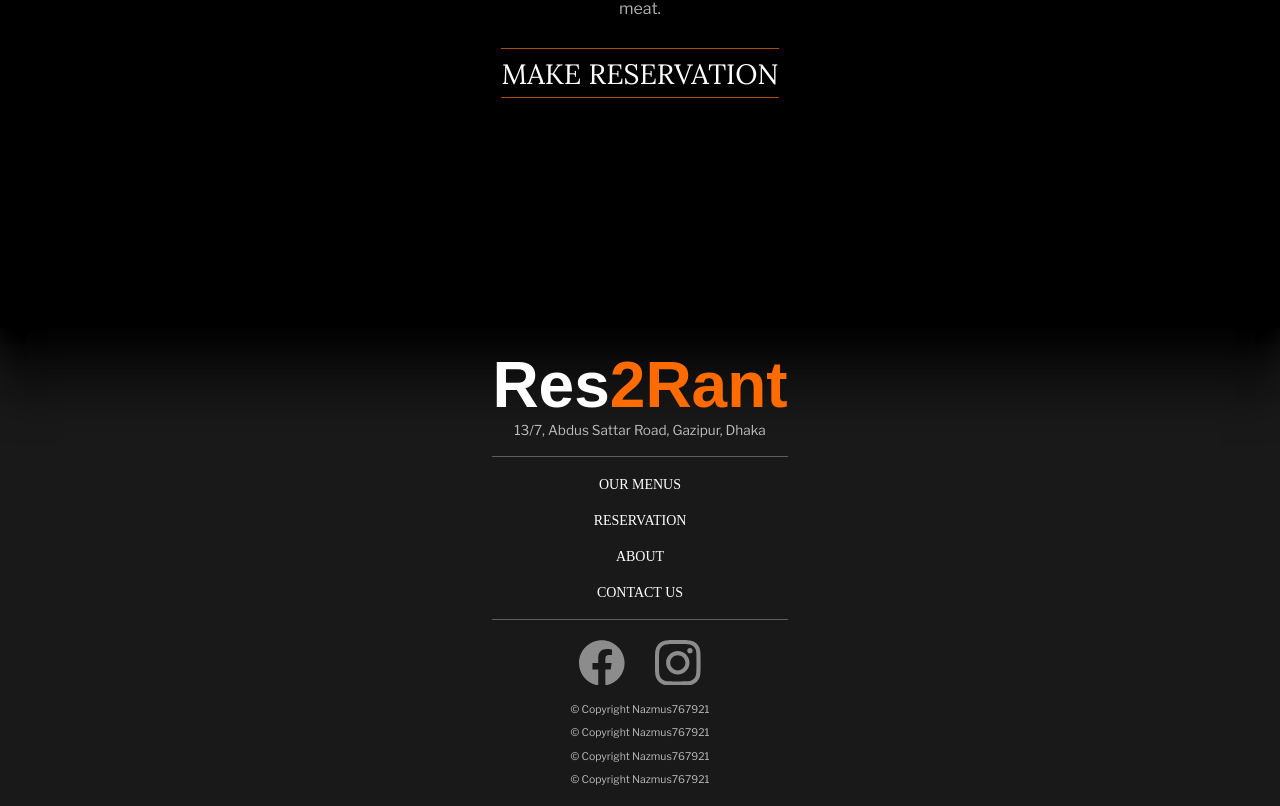
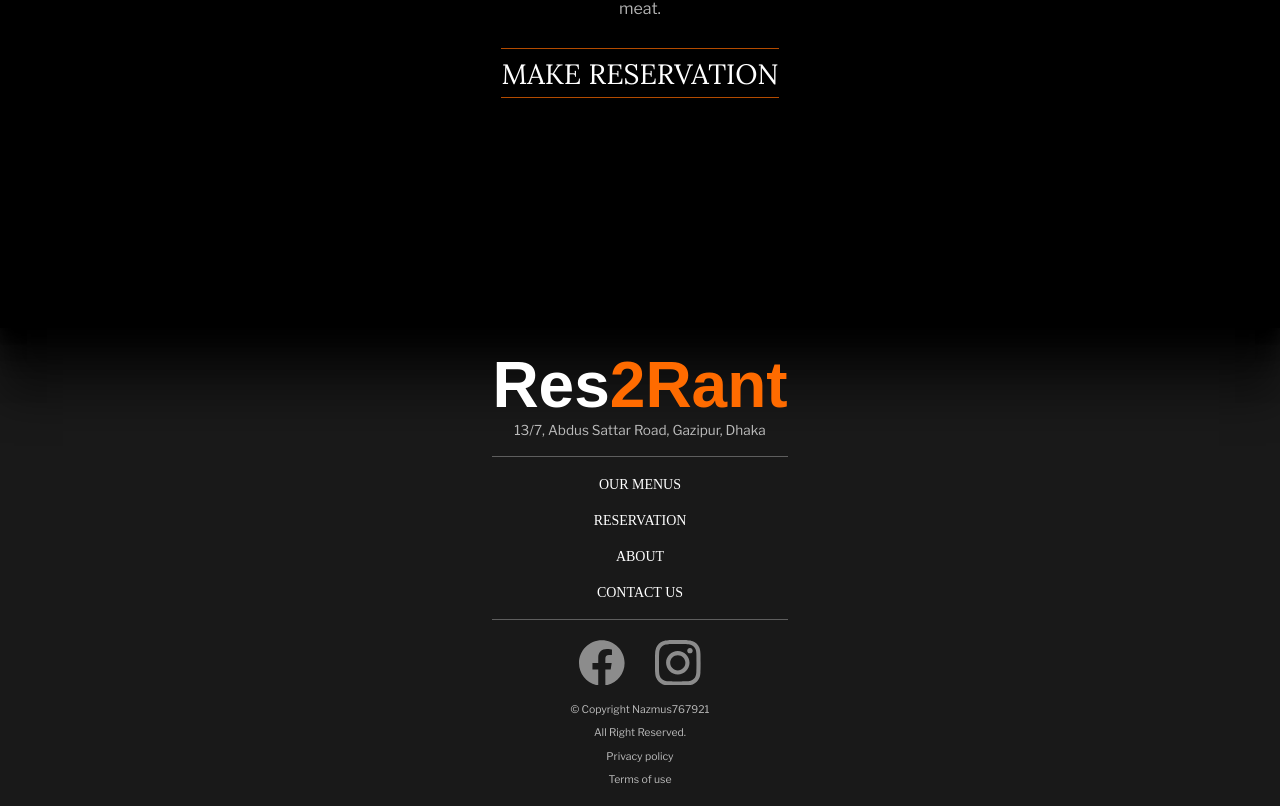
Before and after one commit to nazmus767921/Restaurant_project-1.00, a React (Vite) app: page / in a window 1280 px wide. Shown: the part 3046-3852 px from the top of the page. Built offline with nearby package versions, Linux system fonts and the light colour scheme; a web font is replaced by a local one.

Commit message:
M: footer extras data provided

```diff
--- a/src/components/UI/Footer/components/FooterExtras/FooterExtraLinks/FooterExtraLinks.jsx
+++ b/src/components/UI/Footer/components/FooterExtras/FooterExtraLinks/FooterExtraLinks.jsx
@@ -1,13 +1,19 @@
+import { footer } from "../../../../../../constant/en-us/shared.constants";
 import ExtraLink from "./components/ExtraLink";
 import { Wrapper } from "./style/FooterExtraLinks.styles";
 
 const FooterExtraLinks = () => {
+	const extras = footer["footer-extras"];
 	return (
 		<Wrapper>
-			<ExtraLink>© Copyright Nazmus767921</ExtraLink>
-			<ExtraLink>© Copyright Nazmus767921</ExtraLink>
-			<ExtraLink>© Copyright Nazmus767921</ExtraLink>
-			<ExtraLink>© Copyright Nazmus767921</ExtraLink>
+			{extras.map((content) => {
+				const { id, link, title } = content;
+				return (
+					<ExtraLink key={id} link={link}>
+						{title}
+					</ExtraLink>
+				);
+			})}
 		</Wrapper>
 	);
 };
--- a/src/components/UI/Footer/components/FooterExtras/FooterExtraLinks/components/ExtraLink.jsx
+++ b/src/components/UI/Footer/components/FooterExtras/FooterExtraLinks/components/ExtraLink.jsx
@@ -2,8 +2,8 @@ import styled from "styled-components";
 import { colors } from "../../../../../../../utils/colors";
 import { ease } from "../../../../../../../utils/animation";
 
-const ExtraLink = ({ children }) => {
-	return <A>{children}</A>;
+const ExtraLink = ({ children, link = null }) => {
+	return <A href={link}>{children}</A>;
 };
 
 const A = styled.a`
```
